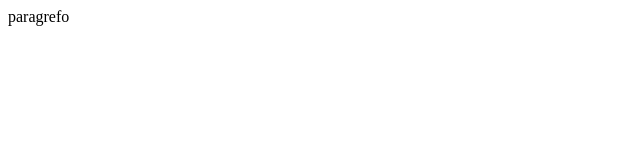
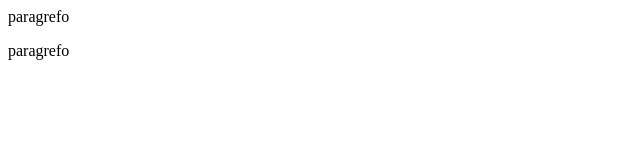
Before and after one commit to bitechpaciunzio/mioTest, a plain HTML site: page index.html in a window 1280 px wide. Shown: the full height of the page, 0-640 px from the left. Drawn offline with Linux system fonts and the light colour scheme.

Commit message:
Update index.html

```diff
--- a/index.html
+++ b/index.html
@@ -1,5 +1,6 @@
 <html>
 <body>
   <p> paragrefo </p>
+  <p> paragrefo </p>
   </body>
 </html>
```
